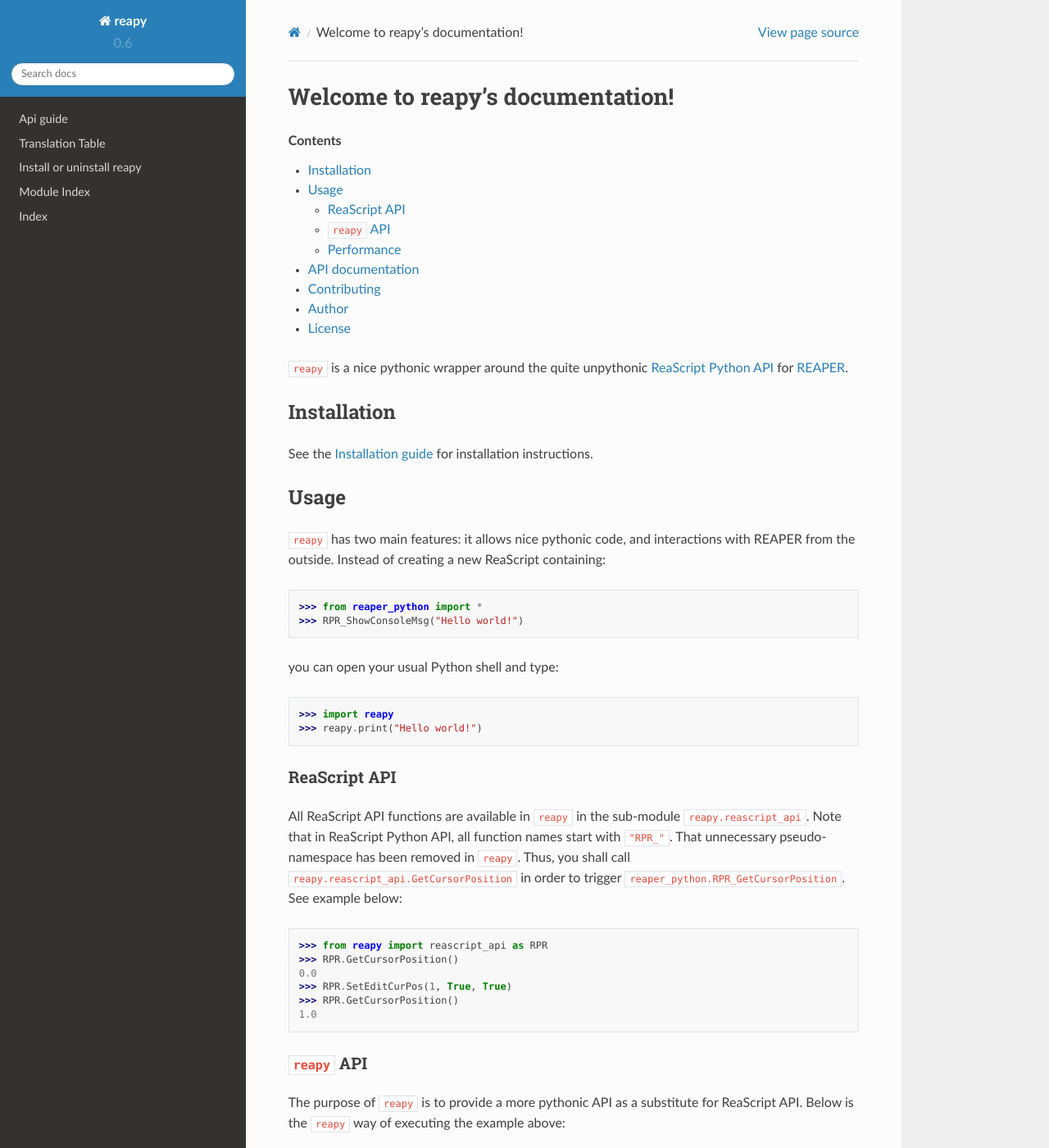
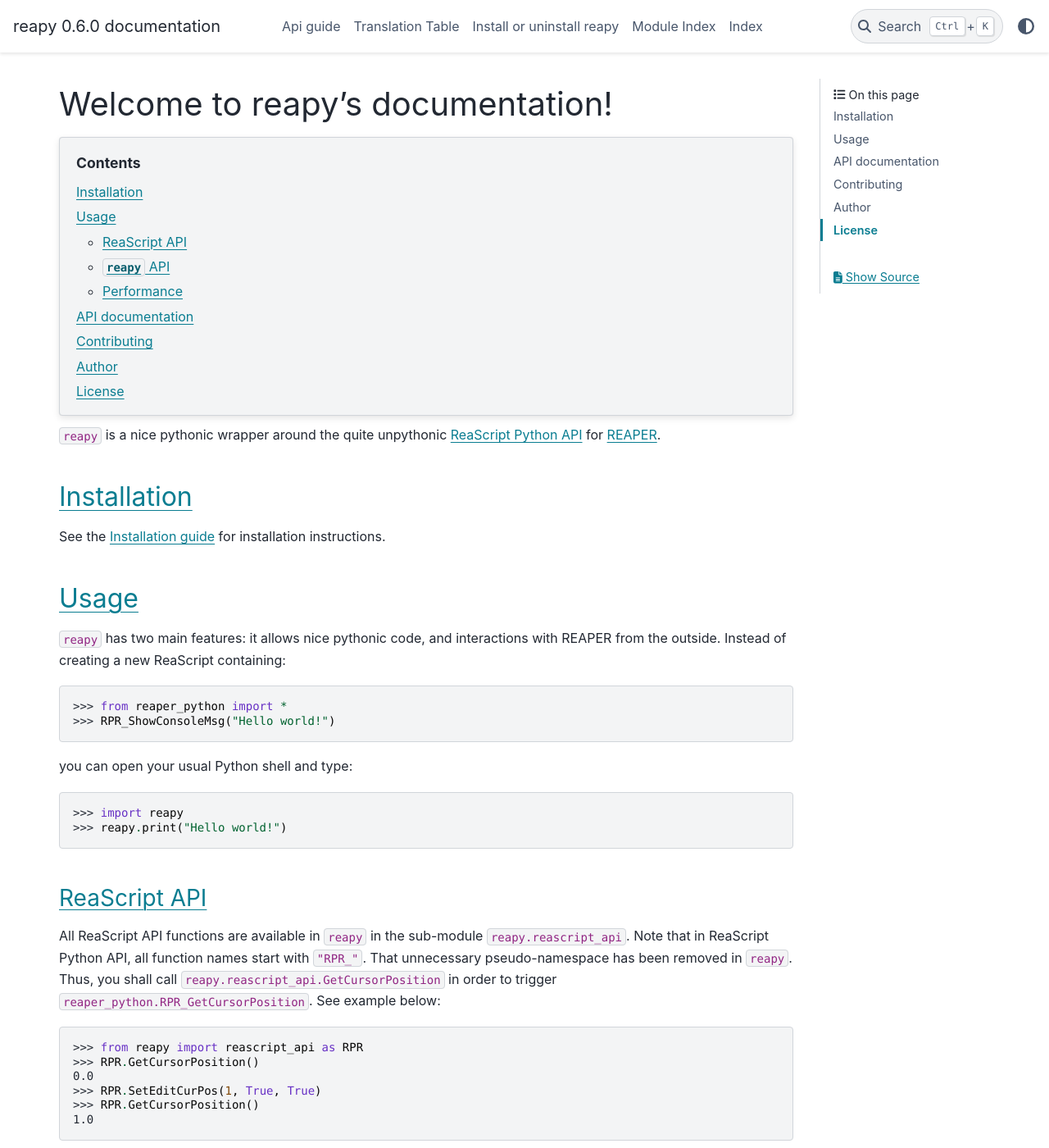
Before and after one commit to RomeoDespres/reapy, a Sphinx documentation site: the page built from docs/source/index.rst, in a window 1280 px wide and 1400 px high. Shown: the whole window at 82% size. Built offline with Sphinx 7.4.7 and the PyData theme 0.15.4, drawn with Linux system fonts in a browser that asks for light colours; pages that are not in the unit, such as notebooks, are missing from menus; some of the changed text lies outside the part shown.

Commit message:
Switched to PyData sphinx theme

```diff
--- a/docs/source/conf.py
+++ b/docs/source/conf.py
@@ -80,7 +80,8 @@
 # The theme to use for HTML and HTML Help pages.  See the documentation for
 # a list of builtin themes.
 #
-html_theme = 'sphinx_rtd_theme'
+html_theme = 'pydata_sphinx_theme'
+# html_logo = "_static/logo.jpg"
 
 # Theme options are theme-specific and customize the look and feel of a theme
 # further.  For a list of options available for each theme, see the
```
